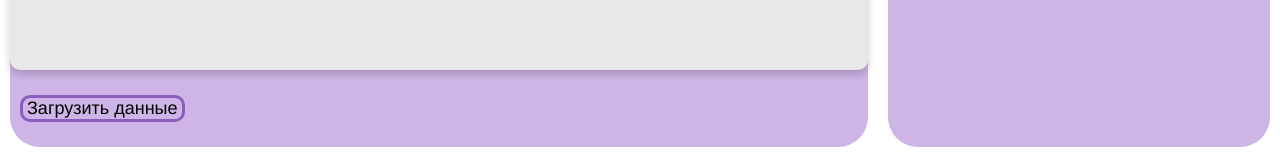
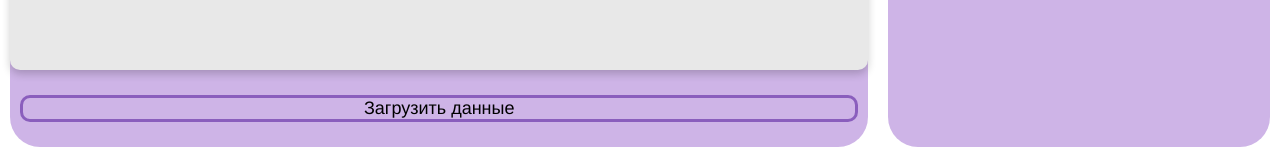
Before and after one commit to KolyaPronin/multisensory-data, a React (Create React App) app in the folder life-cycles/: page /home in a window 1280 px wide. Shown: the part 718-872 px from the top of the page. Built offline with nearby package versions, Linux system fonts and the light colour scheme.

Commit message:
fix errors with button

```diff
--- a/life-cycles/src/Components/WorkspaceMainPage/WorkspaceForMap/ButtonRequestData/ButtonRequestData.js
+++ b/life-cycles/src/Components/WorkspaceMainPage/WorkspaceForMap/ButtonRequestData/ButtonRequestData.js
@@ -1,63 +1,111 @@
 import styles from './ButtonRequestData.module.css';
-import axios from "axios";
 import { useState } from "react";
 import { useDispatch, useSelector } from "react-redux";
-import { addData, loginSuccessAddToken } from '../../../../Store/Slices/UserSlice';
+import {
+  changeStartTimestamp,
+  changeStepsInStore,
+  changeCoordinatesInStore,
+  changeNotificationsInStore,
+  changeHeartbeatInStore
+} from '../../../../Store/Slices/ChangebleLifeDataSlice';
+import { refreshToken } from "../../../EntranceForm/LoginForm/authService";
 
 export function ButtonRequestData() {
   const [error, setError] = useState(null);
   const dispatch = useDispatch();
   const tokenFromStore = useSelector((state) => state.user.tokenAuthorization);
 
-  const dateStr = "2024-12-17 19:29:15";
-  const date = new Date(dateStr + " UTC");
-  const timestamp = Math.floor(date.getTime() / 1000);
+  // При перезагрузке страницы пытаемся получить токен из localStorage
+  const token = tokenFromStore || localStorage.getItem("accessToken");
 
-  const requestData = async () => {
-    let token = tokenFromStore;
+  const fetchWithRefresh = async (url, currentToken) => {
+    let res = await fetch(url, {
+      headers: { Authorization: `Bearer ${currentToken}` },
+    });
 
-    if (!token) {
-      const savedToken = localStorage.getItem("accessToken");
-      if (savedToken) {
-        token = savedToken;
-        dispatch(loginSuccessAddToken(savedToken));
-      } else {
-        setError("Токен отсутствует. Пожалуйста, авторизуйтесь заново.");
-        return;
+    if (res.status === 401) {
+      const refreshed = await refreshToken(dispatch);
+      if (refreshed) {
+        res = await fetch(url, {
+          headers: { Authorization: `Bearer ${refreshed}` },
+        });
       }
     }
 
-    const url = `http://localhost:8080/api/users/get-data?timestamp=${timestamp}`;
+    if (!res.ok) {
+      throw new Error(`Ошибка при запросе ${url}, статус ${res.status}`);
+    }
+    return res.json();
+  };
+
+  const requestData = async () => {
+    if (!token) {
+      setError("Токен не найден. Пожалуйста, авторизуйтесь снова.");
+      return;
+    }
+
+    const stop = new Date().toISOString();
+    const start = new Date(Date.now() - 3 * 24 * 60 * 60 * 1000).toISOString();
 
     try {
-      const response = await axios.post(url, null, {
-        headers: {
-          'Authorization': `Bearer ${token}`,
-        },
-      });
+      // Шаги
+      {
+        const url = `/api/proxy?start=${start}&stop=${stop}&metricType=steps`;
+        const raw = await fetchWithRefresh(url, token);
+        const data = raw.map(({ timestamp, value }) => ({
+          timestamp,
+          value: Number(value),
+        }));
+        console.log("📊 Шаги с таймштампами:", data);
+        if (data.length > 0) {
+          dispatch(changeStartTimestamp(data[0].timestamp));
+        }
+        dispatch(changeStepsInStore(data));
+      }
 
-      if (response.status === 200) {
-        dispatch(addData(response.data));
-      } else {
-        setError(`Ошибка: ${response.status} ${response.statusText}`);
+      // Координаты
+      {
+        const url = `/api/proxy?start=${start}&stop=${stop}&metricType=coordinates`;
+        const raw = await fetchWithRefresh(url, token);
+        const data = raw.map(({ timestamp, value }) => {
+          const [lat, lng] = value.split(":").map(Number);
+          return { timestamp, coords: [lat, lng] };
+        });
+        console.log("📍 Координаты с таймштампами:", data);
+        dispatch(changeCoordinatesInStore(data));
       }
-    } catch (error) {
-      if (error.response) {
-        setError(error.response.data.message || "Ошибка при получении данных");
-      } else if (error.request) {
-        setError("Сервер не отвечает. Попробуйте позже.");
-      } else {
-        setError("Ошибка: " + error.message);
+
+      // Уведомления
+      {
+        const url = `/api/proxy?start=${start}&stop=${stop}&metricType=notifications`;
+        const raw = await fetchWithRefresh(url, token);
+        const data = raw.map(({ timestamp, value }) => ({ timestamp, value }));
+        console.log("🔔 Уведомления с таймштампами:", data);
+        dispatch(changeNotificationsInStore(data));
       }
+
+      // Пульс
+      {
+        const url = `/api/proxy?start=${start}&stop=${stop}&metricType=heartbeat`;
+        const raw = await fetchWithRefresh(url, token);
+        const data = raw.map(({ timestamp, value }) => ({
+          timestamp,
+          value: parseFloat(value),
+        }));
+        console.log("❤️ Пульс с таймштампами:", data);
+        dispatch(changeHeartbeatInStore(data));
+      }
+
+    } catch (err) {
+      console.error("❌ Ошибка при загрузке метрик:", err.message);
+      setError(err.message || "Ошибка при загрузке данных");
     }
   };
 
   return (
-    <div>
-      <button className={styles.button} onClick={requestData}>
-        <div className={styles.text}>Загрузить данные</div>
-      </button>
+    <button className={styles.button} onClick={requestData}>
+      <div className={styles.text}>Загрузить данные</div>
       {error && <div className={styles.error}>{error}</div>}
-    </div>
+    </button>
   );
 }
```
